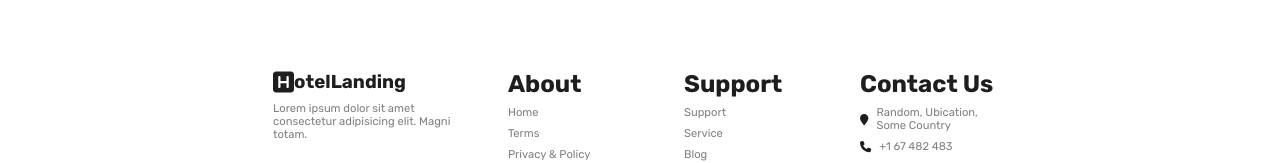
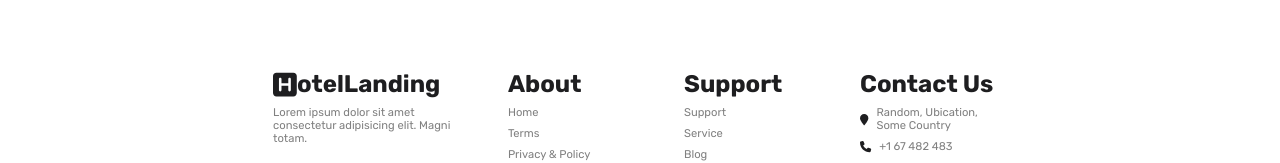
Before and after one commit to Animator55/HotelLanding, a React (Vite) app: page / in a window 1280 px wide. Shown: the part 3216-3379 px from the top of the page. Built offline with nearby package versions, Linux system fonts and the light colour scheme.

Commit message:
fixed footer logo

```diff
--- a/src/assets/footer.css
+++ b/src/assets/footer.css
@@ -4,14 +4,14 @@
     grid-template-columns: 28% 20% 20% 20%;
     gap: 4%;
 }
-.footer-column>h3 {
+.footer-column>h2 {
     display: flex;
     align-items: center;
 
 }
 
-.footer-column >h3 >svg{
-    font-size: 1.5rem;
+.footer-column >h2 >svg{
+    font-size: 1.7rem;
 }
 
 .footer-column {
--- a/src/components/Footer.tsx
+++ b/src/components/Footer.tsx
@@ -7,10 +7,10 @@ export default function Footer () {
         <section className="footer">
 
             <div className="footer-column">
-                <h3>
+                <h2>
                     <FontAwesomeIcon icon={faHSquare}/>
                     otelLanding
-                </h3>
+                </h2>
                 <p>Lorem ipsum dolor sit amet consectetur adipisicing elit.
                     Magni totam.</p>
             </div>
```
